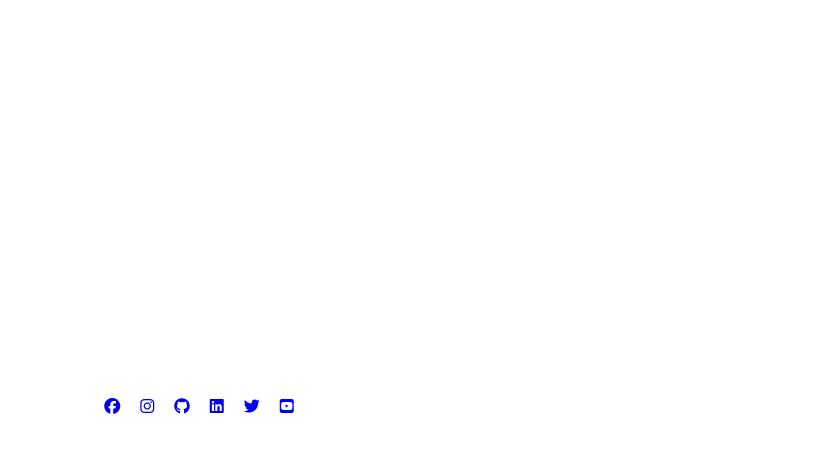
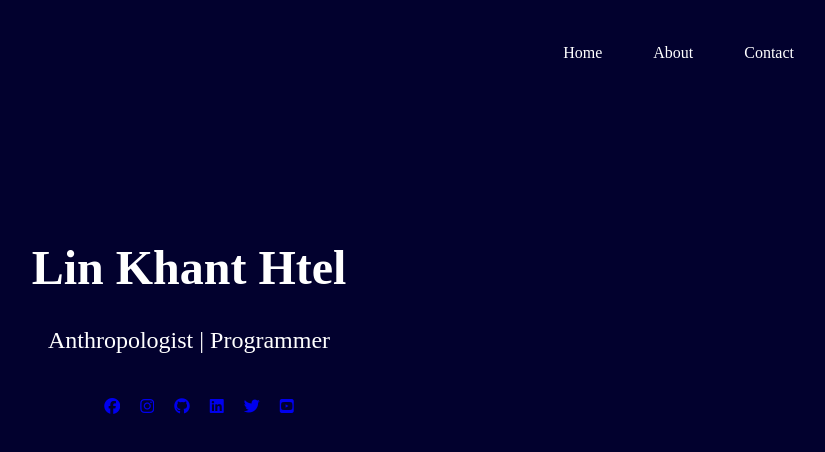
Before and after one commit to linkhanthtel/linkhanthtel.github.io, a plain HTML site: page index.html in a window 1280 px wide. Shown: the whole page, without its empty margins (451-1276 px from the left). Drawn offline with Linux system fonts and the light colour scheme.

Commit message:
Update index.css

```diff
--- a/index.css
+++ b/index.css
@@ -1,6 +1,6 @@
 * {
     background: fixed;
-    background-image: navy;
+    background-color: #02012e;
 }
 nav ul{
     list-style-type: none;
```
